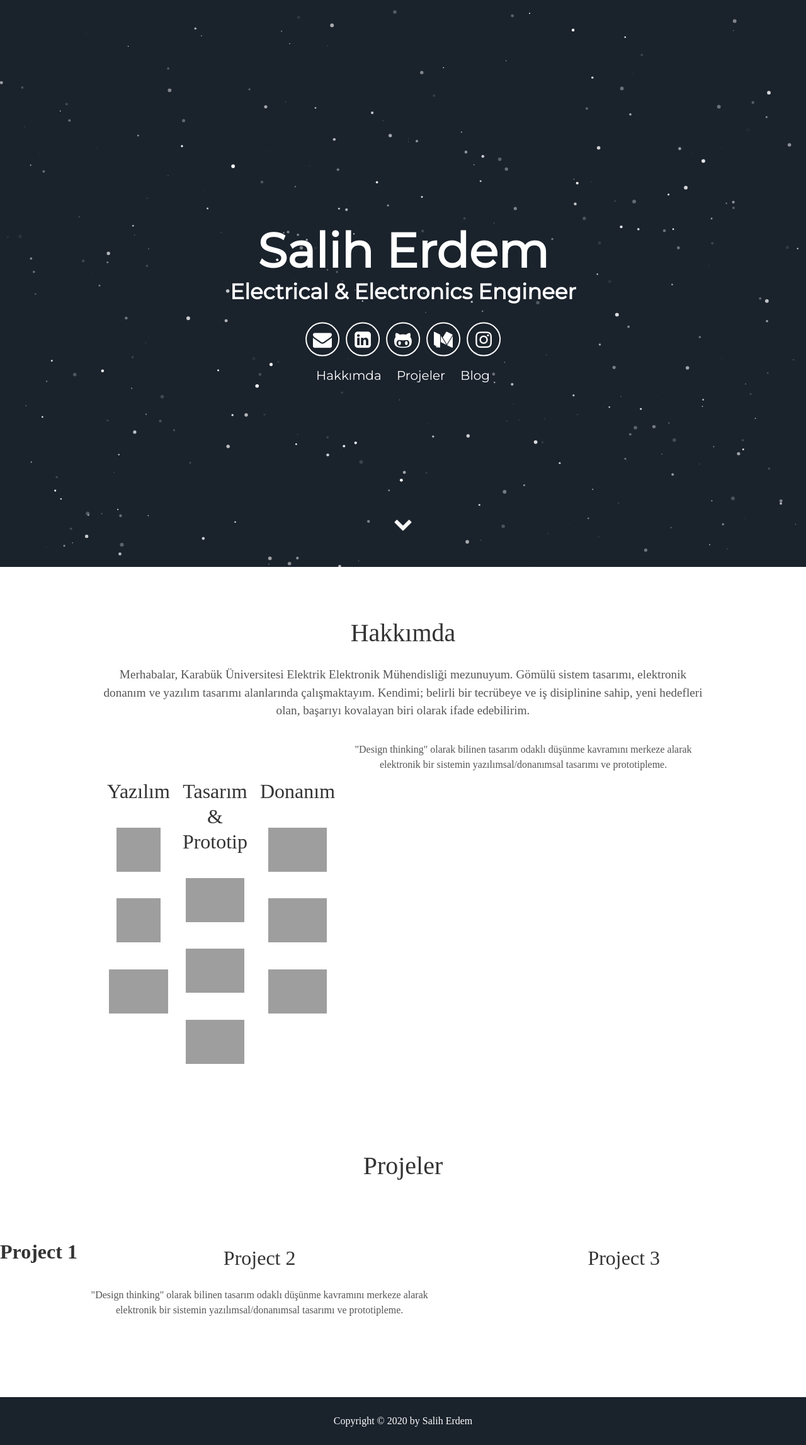
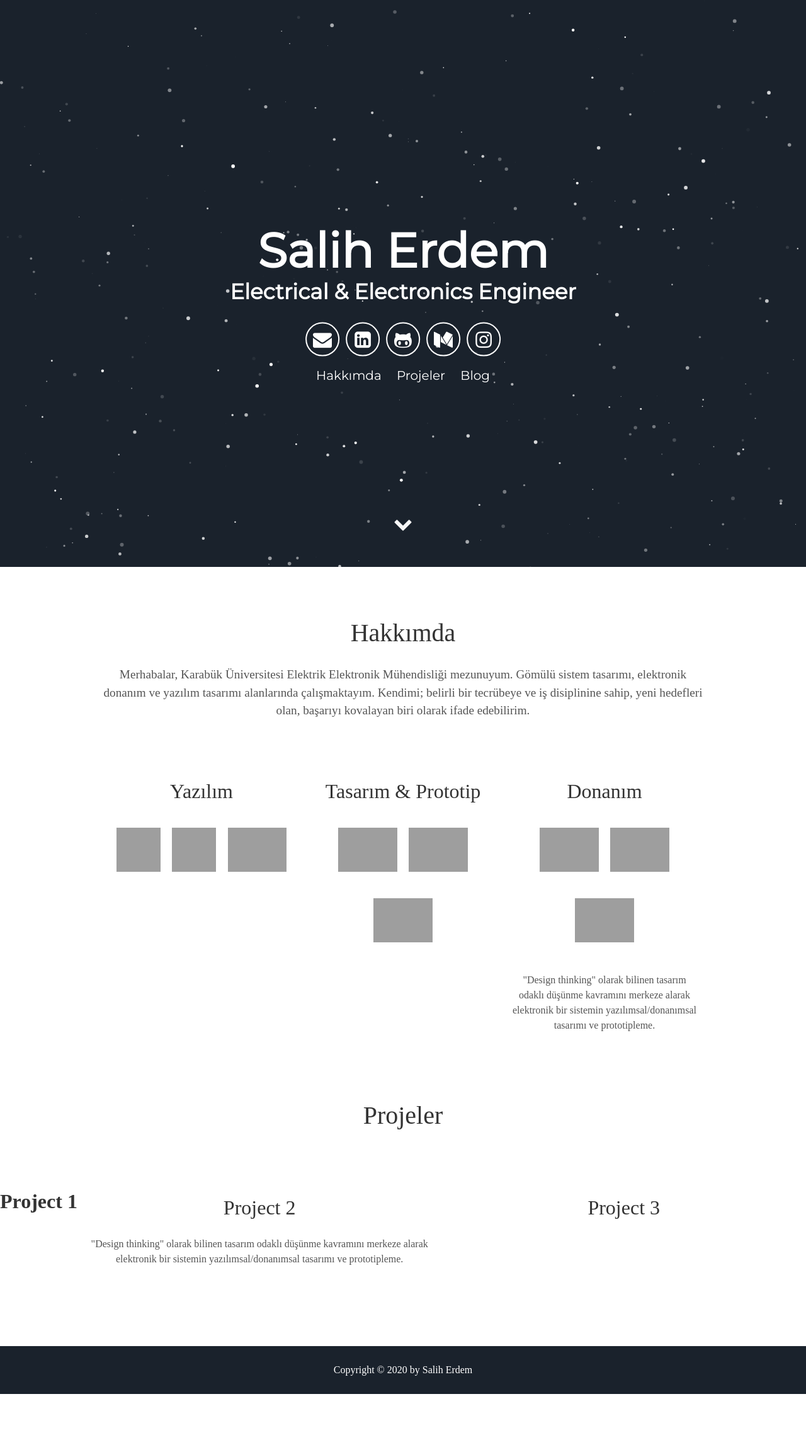
Before and after one commit to erdmsalih/erdmsalih.github.io, a Jekyll site: the page built from index.html, in a window 1280 px wide. Shown: the whole page at 63% size. Built offline with Jekyll 4.4.1, drawn with Linux system fonts in a browser that asks for light colours; some web fonts are replaced; after the commit the page ends 2213 px from its top, so only the background shows below that; grey boxes are pictures that could not be loaded.

Commit message:
Update about.html

```diff
--- a/_includes/about.html
+++ b/_includes/about.html
@@ -26,7 +26,8 @@
       <img src="https://img.icons8.com/color/100/000000/transistor.png" alt="" witdh="70" height="70">
       <p>
             </p>
+      <p>
+      "Design thinking" olarak bilinen tasarım odaklı düşünme kavramını merkeze alarak elektronik bir sistemin yazılımsal/donanımsal tasarımı ve prototipleme.
+      </p>
     </div>
-      <p>"Design thinking" olarak bilinen tasarım odaklı düşünme kavramını merkeze alarak elektronik bir sistemin yazılımsal/donanımsal tasarımı ve prototipleme.
-            </p>
 </div>
```
